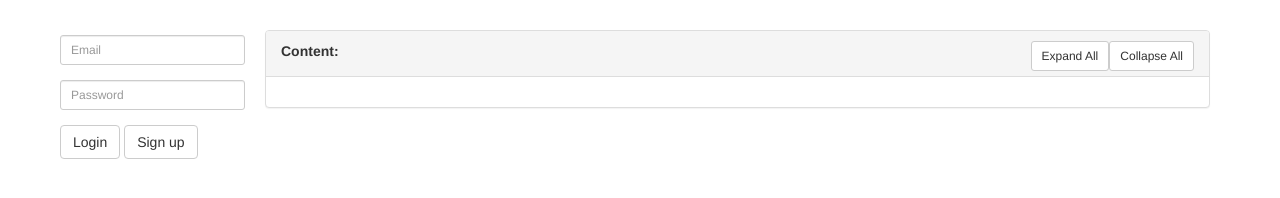
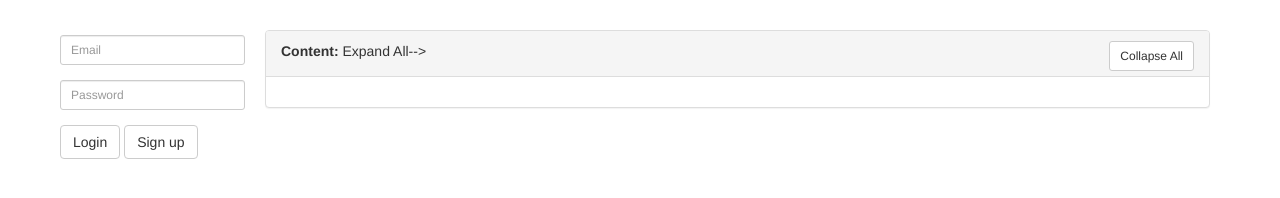
Before and after one commit to mileswang87/SRP-Proj, a plain HTML site: page index.html in a window 1280 px wide. Drawn offline with Linux system fonts and the light colour scheme; no server answers.

Commit message:
remove some console log

```diff
--- a/index.html
+++ b/index.html
@@ -151,9 +151,9 @@
                 <button class="btn btn-default btn-sm fr"
                         ng-click="closeAll()"
                         >Collapse All</button>
-                <button class="btn btn-default btn-sm fr"
-                        ng-click="activeAll()"
-                        >Expand All</button>
+                <!--<button class="btn btn-default btn-sm fr"-->
+                        <!--ng-click="activeAll()"-->
+                        <!-->Expand All</button>-->
 
             </div>
             <div class="panel-body">
--- a/js/main.js
+++ b/js/main.js
@@ -259,7 +259,7 @@
                         if (parent.top) {
                             //add a top level comment
                             newComment.level = 1;
-                            console.log(parent.id.substr(1));
+                            //console.log(parent.id.substr(1));
                             newComment.path = parent.id.substr(1) + "|";
                         } else {
                             //add a non-top level comment
@@ -275,7 +275,7 @@
                 if (parent.top) {
                     //add a top level comment
                     newComment.level = 1;
-                    console.log(parent.id.substr(1));
+                    //console.log(parent.id.substr(1));
                     newComment.path = parent.id.substr(1) + "|";
                 } else {
                     //add a non-top level comment
```
